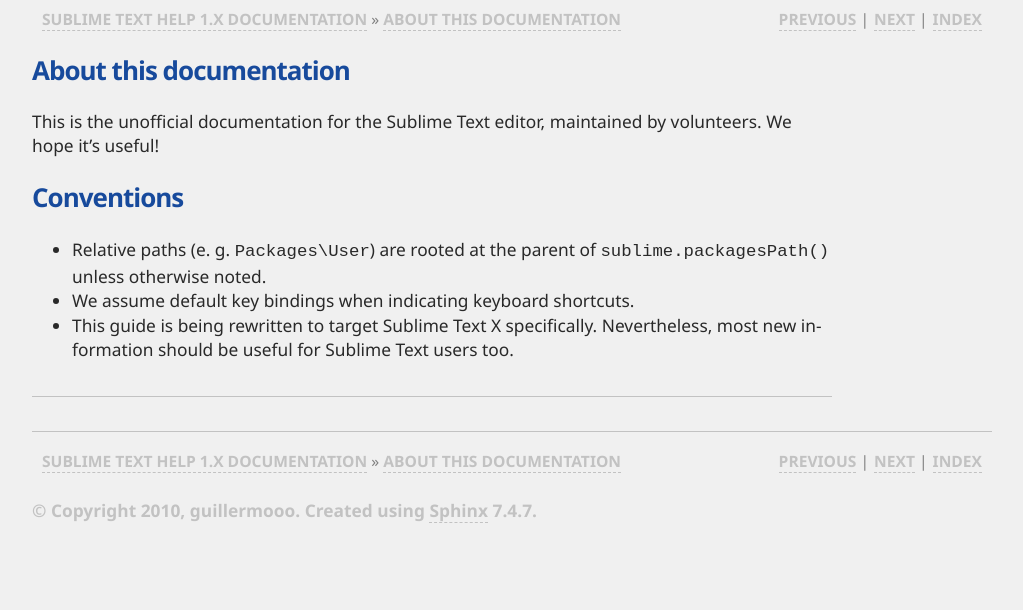
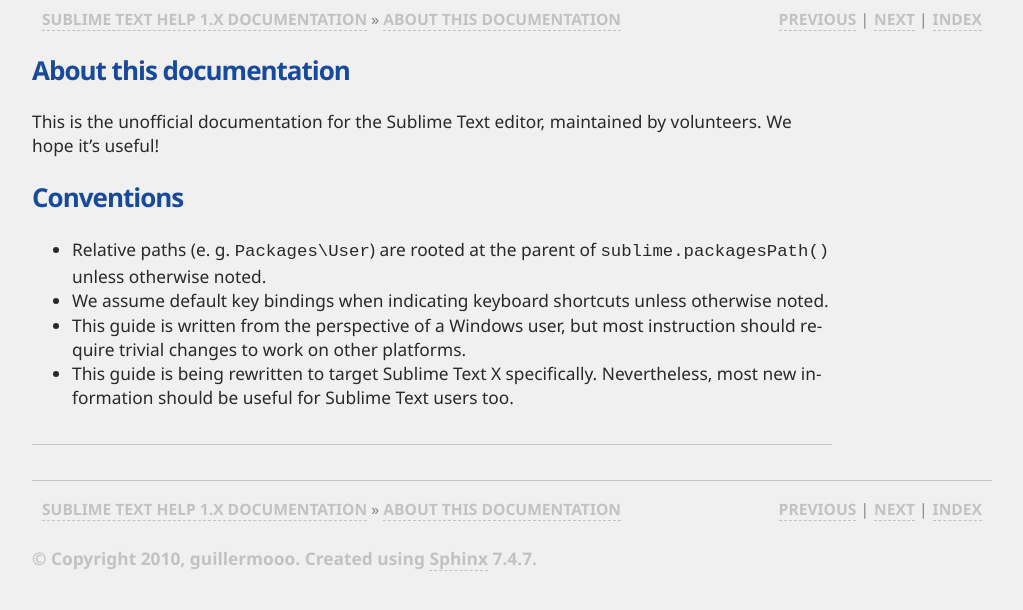
Before and after one commit to guillermooo/sublime-undocs, a Sphinx documentation site: the page built from source/conventions.rst, in a window 1280 px wide. Shown: the top 610 px of the page, without its empty margins (128-1151 px from the left). Built offline with Sphinx 7.4.7, drawn with Linux system fonts in a browser that asks for light colours.

Commit message:
Sublime's multiplatform.

```diff
--- a/source/conventions.rst
+++ b/source/conventions.rst
@@ -12,6 +12,8 @@
 * Relative paths (e. g. ``Packages\User``) are rooted at the parent of
   ``sublime.packagesPath()`` unless otherwise noted.
 
-* We assume default key bindings when indicating keyboard shortcuts.
+* We assume default key bindings when indicating keyboard shortcuts unless otherwise noted.
+* This guide is written from the perspective of a Windows user, but most instruction should
+  require trivial changes to work on other platforms.
 * This guide is being rewritten to target Sublime Text X specifically. Nevertheless,
   most new information should be useful for Sublime Text users too.
```
